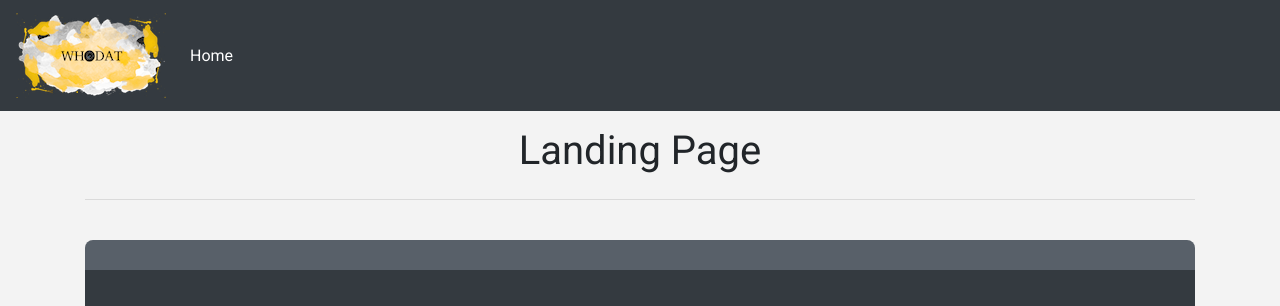
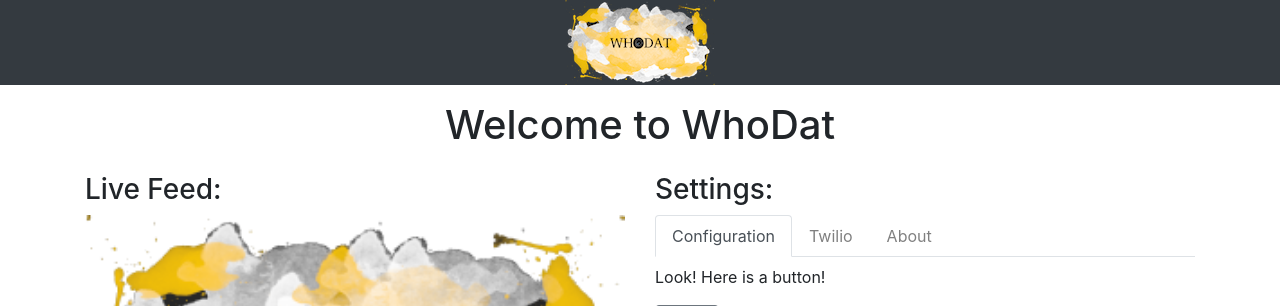
Before and after one commit to diddlyPop/whodat, a Flask app: page / in a window 1280 px wide. Shown: the top 306 px of the page. Run offline with Flask 2, Linux system fonts and the light colour scheme; parts of the project's set-up code (start-up, migrations or seed data) failed here and were passed over; some libraries are stand-ins or nearby versions.

Commit message:
New Website

```diff
--- a/WebApp/main.py
+++ b/WebApp/main.py
@@ -14,7 +14,7 @@ import time
 from flask import send_file
 import os
 from twilio.rest import Client as TwilioClient
-from secret_settings import account_sid, auth_token, from_number, to_number
+#from secret_settings import account_sid, auth_token, from_number, to_number
 
 app = fl(__name__)
 
@@ -25,7 +25,7 @@ video_stream = None
 global outputFrame, lock
 global RUN_CAMERA
 
-RUN_CAMERA = True
+RUN_CAMERA = False
 lock = threading.Lock()
 outputFrame = None
 
@@ -39,7 +39,7 @@ class Recognizer:
         self.vs = None
         self.delay_cache = {}
         self.delay_cache_threshold = 100
-        self.messenger = TwilioClient(account_sid, auth_token)
+        #self.messenger = TwilioClient(account_sid, auth_token)
         self.default_message = "Whodat? It looks like: "
 
     def face_trigger(self, name):
@@ -52,7 +52,7 @@ class Recognizer:
             # if time diff greater than some threshold, send message
         else:
             self.delay_cache[name] = time.time()
-            message = self.messenger.messages.create(body=self.default_message+name, from_=from_number, to=to_number)
+            #message = self.messenger.messages.create(body=self.default_message+name, from_=from_number, to=to_number)
 
     def run(self):
         print("loading encodings + face detector...")
--- a/WebApp/templates/index.html
+++ b/WebApp/templates/index.html
@@ -1,52 +1,54 @@
-{% extends "base.html" %}
-{% block title %}Home Page{% endblock %}
-{% block content %}
+<!doctype html>
+<html lang="en">
+  <head>
+    <meta charset="utf-8">
+    <meta name="viewport" content="width=device-width, initial-scale=1, shrink-to-fit=no">
+    <link rel="stylesheet" href="https://stackpath.bootstrapcdn.com/bootstrap/4.4.1/css/bootstrap.min.css" integrity="sha384-Vkoo8x4CGsO3+Hhxv8T/Q5PaXtkKtu6ug5TOeNV6gBiFeWPGFN9MuhOf23Q9Ifjh" crossorigin="anonymous">
+    <title>WhoDat</title>
+  </head>
+  <body>
+    <div class="container-fluid text-center bg-dark">
+      <img src="{{url_for('static', filename='WHODAT_Title3_small.png')}}"/>
+    </div>
+    <h1 class="text-center p-3">Welcome to WhoDat</h1>
+    <div class="container">
       <div class="row">
-    <div class="col mx-auto text-center">
-        <h1>Landing Page</h1>
+        <div class="col-md">
+          <h3>Live Feed:</h3>
+          <img style='width: 100%' id="video" src="{{ url_for('video_feed') }}"/>
+          <br></br>
+          <h3>Last Identified:</h3>
+          <p>John Smith at 10:00 PM</p>
         </div>
-</div>
-<hr>
-<br>
-<div class="mx-auto">
-    <div class="code">
-        <br>
-        <div class="console">
-            <div class="row">
-                <div class="col">
-                    <div class="mx-auto text-center">
-                        <img style='height: 100%; width: 100%; border-radius: 8px;' id="video"
-                             src="{{ url_for('video_feed') }}"/>
-                    </div>
-                </div>
-            </div>
-        </div>
-    </div>
-</div>
-<br>
-<hr>
+        <div class="col-md">
+          <h3>Settings:</h3>
+
+          <style>
+            .nav-link {
+              color: gray
+            }
+          </style>
+
           <nav>
-		<div class="nav nav-tabs nav-justified" id="nav-tab" role="tablist">
-			<a class="nav-item nav-link active" id="nav-setup-tab" data-toggle="tab" href="#nav-setup" role="tab" aria-controls="nav-setup" aria-selected="true" style="font-size: 12px;">Setup</a>
-			<a class="nav-item nav-link" id="nav-train-tab" data-toggle="tab" href="#nav-train" role="tab" aria-controls="nav-train" aria-selected="false" style="font-size: 12px;">Train</a>
-			<a class="nav-item nav-link" id="nav-twilio-tab" data-toggle="tab" href="#nav-twilio" role="tab" aria-controls="nav-twilio" aria-selected="false" style="font-size: 12px;">Twilio</a>
-			<a class="nav-item nav-link" id="nav-upload-tab" data-toggle="tab" href="#nav-upload" role="tab" aria-controls="nav-upload" aria-selected="false" style="font-size: 12px;">Upload</a>
-			<a class="nav-item nav-link" id="nav-about-tab" data-toggle="tab" href="#nav-about" role="tab" aria-controls="nav-about" aria-selected="false" style="font-size: 12px;">About</a>
+            <div class="nav nav-tabs" id="nav-tab" role="tablist">
+            	<a class="nav-item nav-link active" id="nav-configuration-tab" data-toggle="tab" href="#nav-configuration" role="tab" aria-controls="nav-configuration" aria-selected="true">Configuration</a>
+            	<a class="nav-item nav-link" id="nav-twilio-tab" data-toggle="tab" href="#nav-twilio" role="tab" aria-controls="nav-twilio" aria-selected="false">Twilio</a>
+            	<a class="nav-item nav-link" id="nav-about-tab" data-toggle="tab" href="#nav-about" role="tab" aria-controls="nav-about" aria-selected="false">About</a>
             </div>
           </nav>
-<div class="tab-content" id="nav-tabContent">
-    <div class="tab-pane fade show active" id="nav-setup" role="tabpanel" aria-labelledby="nav-setup-tab"><p>Configure
-        settings and finalize setup</p></div>
-    <div class="tab-pane fade" id="nav-train" role="tabpanel" aria-labelledby="nav-train-tab">
-        <p>Train your Pi to recognize your friends and family</p>
-        <button type="button" class="btn btn-primary">Train</button>
-        <button type="button" class="btn btn-secondary">Test</button>
+
+          <div class="tab-content pt-2" id="nav-tabContent">
+
+              <div class="tab-pane fade show active" id="nav-configuration" role="tabpanel" aria-labelledby="nav-configuration-tab">
+                <p>Look! Here is a button!</p>
+                <button type="button" class="btn btn-secondary">Train</button>
               </div>
+
               <div class="tab-pane fade" id="nav-twilio" role="tabpanel" aria-labelledby="nav-twilio-tab">
-        <label for="basic-url">Link your Twilio account to receive message updates from WhoDat</label>
+                  <label for="basic-url">Enter your Twilio account to receive message updates from WhoDat:</label>
                   <div class="input-group mb-3">
                       <div class="input-group-prepend">
-                <span class="input-group-text">User Name:</span>
+                          <span class="input-group-text">Account SID:</span>
                       </div>
                       <input type="text" class="form-control" aria-describedby="basic-addon3">
                   </div>
@@ -57,27 +59,18 @@
                       <input type="text" class="form-control" id="basic-url" aria-describedby="basic-addon3">
                   </div>
 
-        <button type="button" class="btn btn-primary">Submit</button>
+                  <button type="button" class="btn btn-secondary">Submit</button>
               </div>
-        <div class="tab-pane fade" id="nav-upload" role="tabpanel" aria-labelledby="nav-upload-tab">
-<form action="/upload_file" method='post' enctype='multipart/form-data'>
-            <p>Upload file here:</p>
-            <div class="input-group">
-                <div class="custom-file">
-                    <input type="file" class="custom-file-input" id="inputGroupFile04"
-                           aria-describedby="inputGroupFileAddon04" name="photo">
-                    <label class="custom-file-label" for="inputGroupFile04">Choose file</label>
-                </div>
-                <div class="input-group-append">
-                    <input type="submit" value="Upload" id="inputGroupFileAddon04"/>
+
+              <div class="tab-pane fade" id="nav-about" role="tabpanel" aria-labelledby="nav-about-tab">
+                <p>WhoDat was designed by a of 6 students to practice machine learning with Python, the use of APIs and linking hardware with. Their implementation allows you to use your Raspberry PI as a facial recognition system.</p>
               </div>
             </div>
-</form>
-        </div>
-    <div class="tab-pane fade" id="nav-about" role="tabpanel" aria-labelledby="nav-about-tab">WhoDat was designed by a
-        group of 6 students to practice machine learning with python, the use of APIs and linking hardware with
-        software. Their implementation allows you to use your raspberry pi as a facial recognition system. To get
-        started,upload images using the Train tab and test it out!
         </div>
       </div>
-{% endblock %}
+    </div>
+    <script src="https://code.jquery.com/jquery-3.4.1.slim.min.js" integrity="sha384-J6qa4849blE2+poT4WnyKhv5vZF5SrPo0iEjwBvKU7imGFAV0wwj1yYfoRSJoZ+n" crossorigin="anonymous"></script>
+    <script src="https://cdn.jsdelivr.net/npm/popper.js@1.16.0/dist/umd/popper.min.js" integrity="sha384-Q6E9RHvbIyZFJoft+2mJbHaEWldlvI9IOYy5n3zV9zzTtmI3UksdQRVvoxMfooAo" crossorigin="anonymous"></script>
+    <script src="https://stackpath.bootstrapcdn.com/bootstrap/4.4.1/js/bootstrap.min.js" integrity="sha384-wfSDF2E50Y2D1uUdj0O3uMBJnjuUD4Ih7YwaYd1iqfktj0Uod8GCExl3Og8ifwB6" crossorigin="anonymous"></script>
+  </body>
+</html>
```
Also changed, not shown: WebApp/app.py (added, +13 -0 lines), WebApp/templates/indexOld.html (added, +83 -0 lines), WebApp/templates/baseOld.html (renamed from WebApp/templates/base.html). Lines whose indentation alone changed are shown as unchanged.
